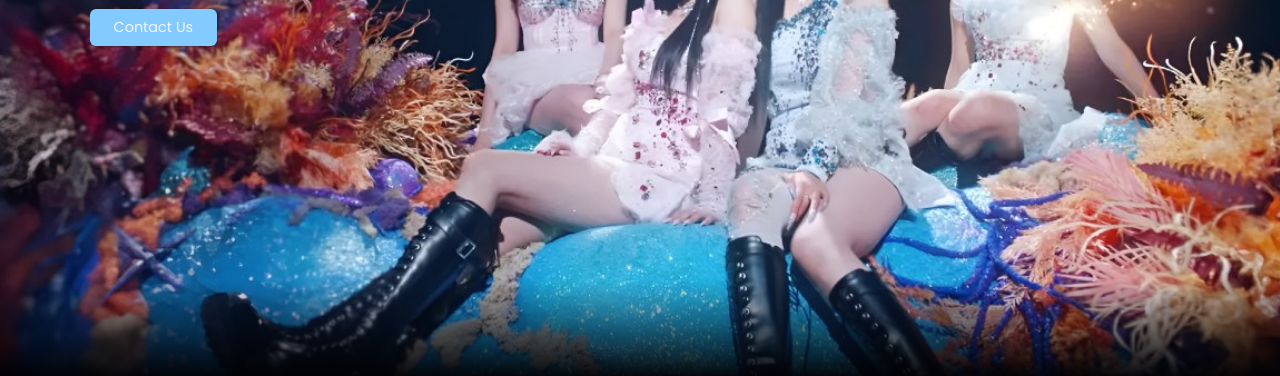
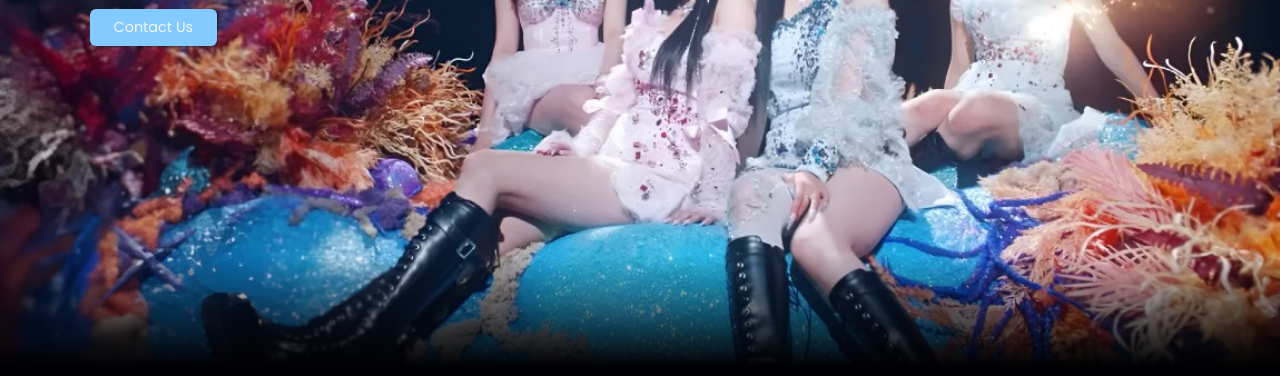
Before and after one commit to sstarlie/aerial, a plain HTML site: page index.html in a window 1280 px wide. Shown: the part 424-800 px from the top of the page. Drawn offline with nearby package versions, Linux system fonts and the light colour scheme.

Commit message:
Add files via upload

```diff
--- a/style.css
+++ b/style.css
@@ -109,8 +109,8 @@ body{
     position:absolute;
     width: 100%;
     height: 30%;
-    bottom: -3%;
-    background: linear-gradient(0deg,rgba(1,1,3,1) 8%,rgba(255,255,255,0) 50%);
+    bottom: -0%;
+    background: linear-gradient(0deg,rgba(1,1,3,1) 4%,rgba(255,255,255,0) 50%);
 }
 
 .hero .content{
```
